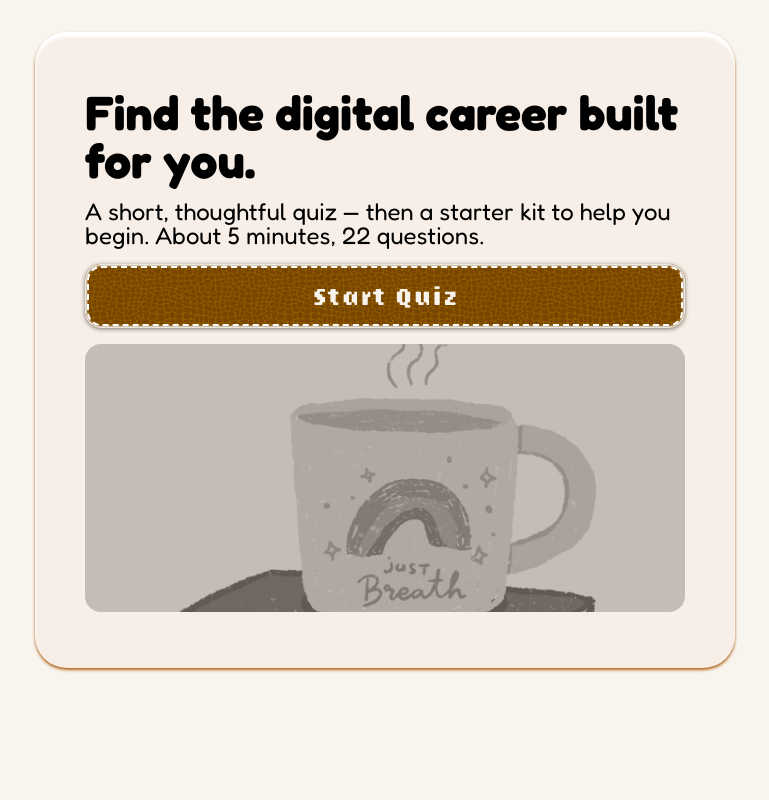
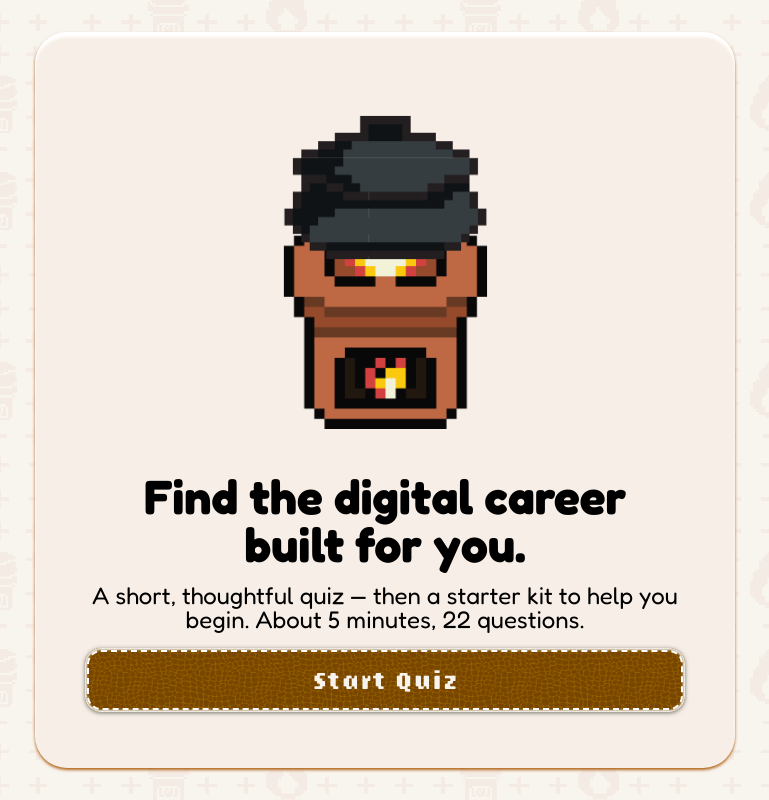
Before and after one commit to mictony6/brewprint-app, a React (Vite) app: page / in a window 1280 px wide. Shown: the whole page, without its empty margins (255-1024 px from the left). Built offline with nearby package versions, Linux system fonts and the light colour scheme.

Commit message:
Add background pattern, track quiz answers, and polish quiz styling
Introduce a subtle grid background pattern behind the quiz, track
selected answers via a ref in Quiz, swap the intro hero image, extract
a shared .no-select utility class, and adjust quiz card sizing/spacing.

```diff
--- a/src/App.css
+++ b/src/App.css
@@ -5,16 +5,31 @@
     flex: 1;
     min-height: 0;
     width: 100%;
+    position: relative;
+
 }
 
+
+.pattern{
+    position: absolute;
+    inset: 0;
+    background-image: url(./assets/grid.png);
+    image-rendering: pixelated;
+    background-size: 40rem;
+    background-position: 50%;
+    z-index: 1;
+    opacity: .25;
+}
 .quiz-section{
+    z-index: 2;
     padding: 2rem 1rem;
     width: 100%;
     flex: 1;
-    max-height: 700px;
+    max-height: 100dvh;
     display: flex;
     flex-direction: column;
     align-items: center;
     justify-content: center;
     box-sizing: border-box;
+
 }
--- a/src/App.tsx
+++ b/src/App.tsx
@@ -7,6 +7,7 @@ function App() {
   return (
     <>
      <div className="brewprint-hello">
+      <div className="pattern"></div>
       <Quiz/>
     </div>
     </>
--- a/src/components/Quiz.tsx
+++ b/src/components/Quiz.tsx
@@ -1,11 +1,11 @@
-import { useState } from 'react'
+import { useRef, useState } from 'react'
 import '../styles/Quiz.css'
 import QuizIntroCard from './QuizIntroCard'
 import questions from "../data/questions.json"
 import careers from "../data/careers.json"
 import QuizQuestionCard from './QuizQuestionCard'
 import QuizResultsCard from './QuizResultsCard'
-import type { Question } from '../types/quiz'
+import { type QuestionOption, type Question } from '../types/quiz'
 
 
 const typedQuestions = questions as Question[]
@@ -38,23 +38,26 @@ for (const career of careerList){
 
 }
 
-// const initialScores : Array<object> = careerList.map((career) => ({ careerName: career, score: 0 }))
-
 function Quiz() {
   const [quizCurrentState, setQuizCurrentState]  = useState<QuizState>(QuizState.INTRO)
   const [questionIndex, setQuestionIndex] = useState(0)
-  // const [scores, setScores] = useState<Array<object>>(initialScores)
+  const answers = useRef<Array<QuestionOption>>([])
 
   function onStartButtonClick(){
     setQuizCurrentState(QuizState.STARTED)
   }
 
   function selectOption(key:string){
+    const question = typedQuestions[questionIndex]
+    const option = question.options.find((o) => o.label === key)
+    if (option){
+      answers.current.push(option)
+    }
+    console.log(answers.current)
     nextQuestion()
   }
 
   function nextQuestion(){
-
     const nextIndex = questionIndex + 1
     if (nextIndex >= typedQuestions.length){
       setQuizCurrentState(QuizState.RESULTS)
@@ -64,12 +67,14 @@ function Quiz() {
   }
 
   function lastQuestion(){
-      const lastIndex = questionIndex - 1
+    const lastIndex = questionIndex - 1
     if (lastIndex < 0){
       setQuizCurrentState(QuizState.INTRO)
       return
     }
     setQuestionIndex(lastIndex)
+    answers.current.pop()
+
   }
 
   function renderQuestions() {
@@ -84,6 +89,11 @@ function Quiz() {
   function restartQuiz(){
     setQuizCurrentState(QuizState.INTRO)
     setQuestionIndex(0)
+    answers.current = []
+  }
+
+  function renderResults(){
+    return <QuizResultsCard onBackClick={restartQuiz} />
   }
 
   function renderQuizStep(){
@@ -93,15 +103,12 @@ function Quiz() {
       case QuizState.STARTED:
         return renderQuestions()
       case QuizState.RESULTS:
-        return <QuizResultsCard onBackClick={restartQuiz} />
+        return renderResults()
     }
   }
 
   return (
       <section className='quiz-section'>
-        {/* <div>
-          ProgressBarHere
-        </div> */}
         {renderQuizStep()}
       </section>
   )
--- a/src/components/QuizIntroCard.tsx
+++ b/src/components/QuizIntroCard.tsx
@@ -1,4 +1,4 @@
-import quizHero from "../assets/pastelila_id-coffee-7382117_1280.png"
+import quizHero from "../assets/homebrew-logo-mark-transparent.png"
 import Button from "./Button"
 
 
@@ -9,6 +9,12 @@ function QuizIntroCard({startButtonHandler  = () => {}}){
     return (
     <div className="quiz-card">
           <div className="quiz-content">
+            <div className="quiz-hero-wrapper">
+              <img
+                className="quiz-hero-image no-select"
+                src= {quizHero}
+              />
+            </div>
             <div className="quiz-intro">
               <div className="quiz-title">
                 Find the digital career built for you.
@@ -21,12 +27,6 @@ function QuizIntroCard({startButtonHandler  = () => {}}){
             <Button className="quiz-start-button" labelClassName="quiz-start-button-label" onClick={startButtonHandler}>
               Start Quiz
             </Button>
-            <div className="quiz-hero-wrapper">
-              <img
-                className="quiz-hero-image"
-                src= {quizHero}
-              />
-            </div>
           </div>
         </div>
     )
--- a/src/components/QuizQuestionCard.tsx
+++ b/src/components/QuizQuestionCard.tsx
@@ -8,7 +8,7 @@ type OptionListItemProps = {
 
 function OptionListItem ({option, ...liProps } : OptionListItemProps){
     return(
-    <li className="option-item" {...liProps}>
+    <li className="option-item no-select" {...liProps}>
         <div>{option.label}</div>
     </li>
     )
@@ -27,7 +27,6 @@ export default function QuizQuestionCard({question, onOptionSelect, OnBack} : Qu
         setTimeout(() => {
             isTransitiong.current = false
             onOptionSelect(label)
-            navigator.vibrate(4)
         }, 250)
     }
 
--- a/src/index.css
+++ b/src/index.css
@@ -19,6 +19,12 @@ to zero */
 #brewprint-root button,
 #brewprint-root .option-item {
   -webkit-tap-highlight-color: transparent;
+}
+
+.no-select {
+  user-select: none;
+  -webkit-user-select: none;
+  -webkit-touch-callout: none;
 }
 
 #brewprint-root {
--- a/src/styles/Quiz.css
+++ b/src/styles/Quiz.css
@@ -11,10 +11,12 @@
   box-shadow: var(--shadow-embossed);
   overflow: hidden;
   min-height: 600px;
-  height: 100%;
+  height: clamp(100%, 75% + 4vw, 90%);
   color: #000;
+  position: static;
+}
 
-}
+
 .quiz-content {
   display: flex;
   flex-direction: column;
@@ -35,13 +37,15 @@
   align-items: flex-start;
   justify-content: flex-start;
   align-self: stretch;
-  text-align: left;
+  text-align: center;
+  /* padding: 0 2rem; */
 }
 .quiz-title {
   font-size: clamp(2.5rem, 6vw, 3rem);
   line-height: 100%;
   font-weight: bold;
   align-self: stretch;
+  padding: 0 2rem;
 }
 .quiz-subtitle {
   font-size: 1.5rem;
@@ -86,9 +90,9 @@
   width: 100%;
   height: 100%;
   display: block;
-  object-fit: cover;
-  mix-blend-mode: luminosity;
-  filter: brightness(75%);
+  object-fit: contain;
+  /* mix-blend-mode: luminosity; */
+  /* filter: brightness(75%); */
   pointer-events: none;
 
 }
@@ -173,13 +177,6 @@
 
 }
 
-.option-item,
-.quiz-hero-image {
-  user-select: none;
-  -webkit-user-select: none;
-  -webkit-touch-callout: none;
-}
-
 .option-item:hover{
   background: #d8eae582;
   transform: scale(101%);
```
Also changed, not shown: src/assets/grid.png (added), src/assets/homebrew-logo-mark-transparent.png (added).
